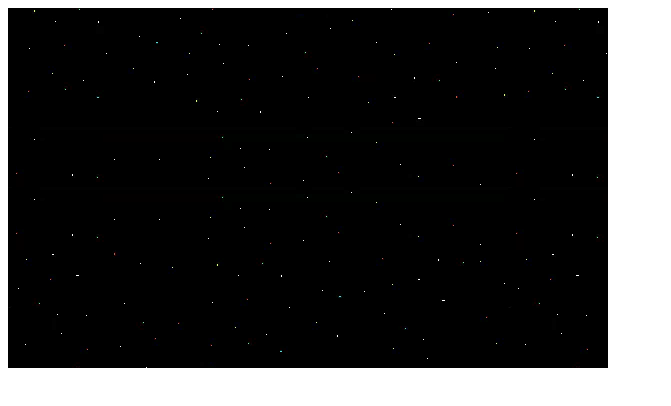
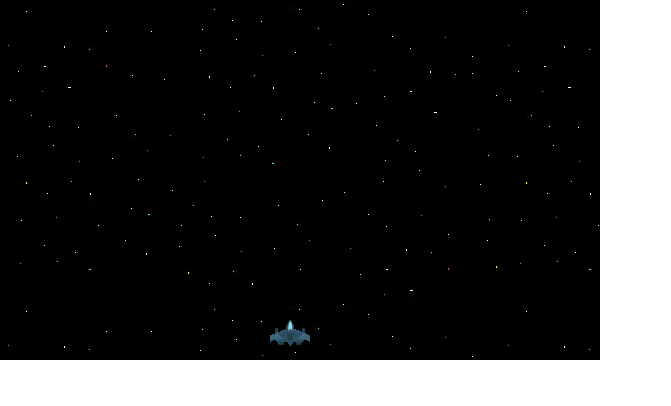
Before and after one commit to alexandr-gl/galaxian, a website: page src/index.html in a window 1280 px wide. Shown: the whole page, without its empty margins (0-671 px from the left). Drawn offline with nearby package versions, Linux system fonts and the light colour scheme.

Commit message:
Moving of ship

```diff
--- a/src/css/style.css
+++ b/src/css/style.css
@@ -6,5 +6,9 @@ canvas {
 }
 
 #background {
-  position: relative;
+  z-index: -1;
 }
+
+#ship {
+  z-index: 0;
+}
--- a/src/index.html
+++ b/src/index.html
@@ -14,17 +14,19 @@
 
   <!--<link rel="stylesheet" href="css/normalize.css">-->
   <link rel="stylesheet" href="css/main.css">
-  <!--<link rel="stylesheet" href="css/style.css">-->
+  <link rel="stylesheet" href="css/style.css">
 </head>
 
 <body>
 <canvas id="background">
   Your browser does not support canvas. Please try again with a different browser.
 </canvas>
-
-
-
-
+<canvas id="ship">
+  Your browser does not support canvas. Please try again with a different browser.
+</canvas>
+<canvas id="bullets">
+  Your browser does not support canvas. Please try again with a different browser.
+</canvas>
   <!--<script src="js/vendor/modernizr-{{MODERNIZR_VERSION}}.min.js"></script>-->
   <!--<script src="https://code.jquery.com/jquery-{{JQUERY_VERSION}}.min.js" integrity="{{JQUERY_SRI_HASH}}" crossorigin="anonymous"></script>-->
   <!--<script>window.jQuery || document.write('<script src="js/vendor/jquery-{{JQUERY_VERSION}}.min.js"><\/script>')</script>-->
--- a/src/js/script.js
+++ b/src/js/script.js
@@ -1,12 +1,17 @@
 $(function () {
   var img = new Image();
   img.src = 'img/bg.png';
+  var shipImg = new Image();
+  shipImg.src = 'img/ship.png';
   var example = document.getElementById("background"),
     ctx = example.getContext('2d');
+  var qqz = document.getElementById("ship"),
+    ctx1 = qqz.getContext('2d');
   example.width  = 600;
   example.height = 360;
+  qqz.width = 600;
+  qqz.height = 360;
   function background (x, y, width, height, img) {
-    console.log(img)
     this.x = x;
     this.y = y;
     this.width = width;
@@ -15,26 +20,46 @@ $(function () {
       ctx.drawImage(img, x, y)
     }
   }
-  function ship(x, y) {
+  function ship(x, y, width, height, img) {
+    console.log('>>>>', x, y)
     this.x = x;
     this.y = y;
     this.drawShip = function () {
-      ctx.drawImage()
+      ctx1.drawImage(img, x, y)
     }
   }
+
   var image = new background(0, 0, 600, 360, img);
-  // console.log('image', image);
+  var ship = new ship(270, 320, 40, 26, shipImg)
   image.draw();
+  ship.drawShip();
+
+  var prev = performance.now();
+  var times = 0;
+
   function update () {
     image.y += 1;
+    ctx1.drawImage(shipImg, ship.x, ship.y)
     ctx.drawImage(img, 0, image.y)
     ctx.drawImage(img, 0, image.y - example.height)
     if (image.y >= example.height) {
       image.y = 0;
     }
-    console.log(image.y)
   }
   var timer = setInterval( function () {
     update();
-  }, 1000/24)
+  }, 1000/60)
+
+  $(document).keydown(function (eventObject) {
+    if(eventObject.which === 37) {
+      ctx1.clearRect(ship.x, ship.y, 40, 26)
+      ship.x = ship.x - 5;
+      ctx1.drawImage(shipImg, ship.x, ship.y);
+    }
+    else if(eventObject.which === 39) {
+      ctx1.clearRect(ship.x, ship.y, 40, 26)
+      ship.x = ship.x + 5;
+      ctx1.drawImage(shipImg, ship.x, ship.y);
+    }
+  })
 });
```
